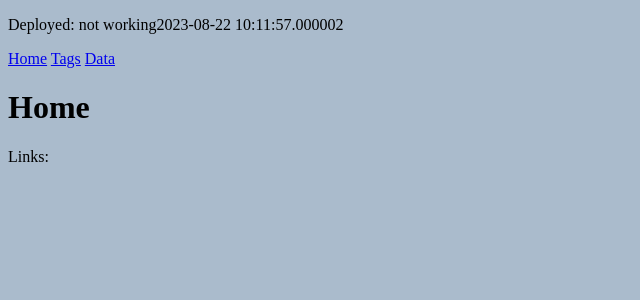
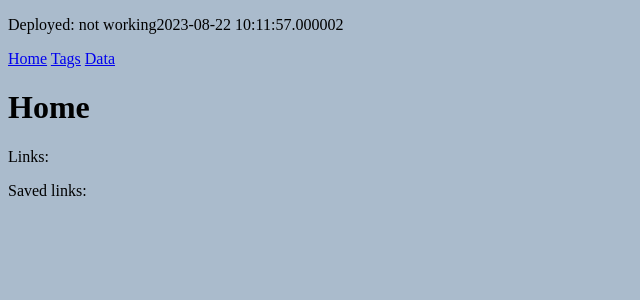
Before and after one commit to jimkon/mecon, a Flask app: page / in a window 1280 px wide. Shown: the top 300 px of the page, without its empty margins (0-640 px from the left). Run offline with Flask 3, Linux system fonts and the light colour scheme; parts of the project's set-up code (start-up, migrations or seed data) failed here and were passed over.

Commit message:
saved links

```diff
--- a/templates/index.html
+++ b/templates/index.html
@@ -13,4 +13,7 @@
 {#              <li><a href={{url_for('upload_statement', bank_name='Monzo')}}>Monzo</a></li>#}
 {#            </ul>#}
         </ul>
+    Saved links:
+        <ul>
+        </ul>
 {% endblock content %}
```
